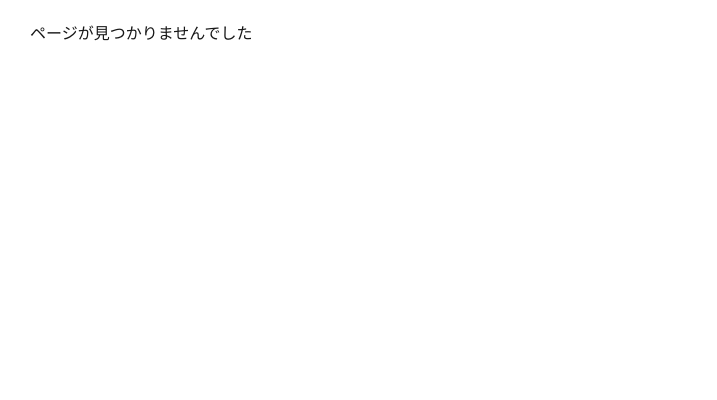
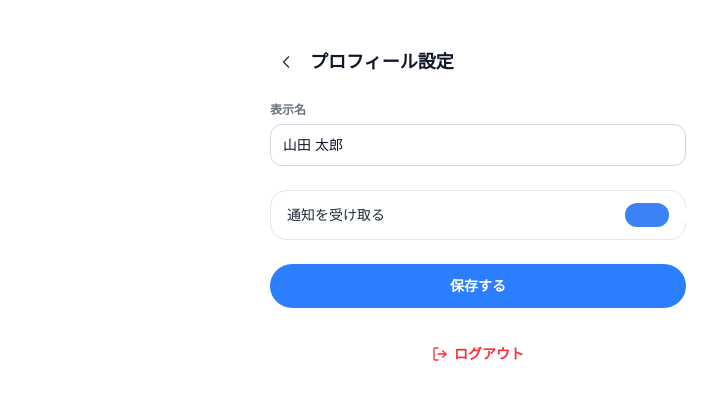
Before and after one commit to itc-s24004/drill-quest, a Next.js app: page /profile in a window 1280 px wide. Before the commit this address had no page. Shown: the top 400 px of the page, without its empty margins (162-879 px from the left). Built offline with nearby package versions, Linux system fonts and the light colour scheme.

Commit message:
プロフィール画面の追加

```diff
--- /dev/null
+++ b/app/page.client.tsx
@@ -0,0 +1,40 @@
+"use client"
+
+
+import { useState } from "react"
+import { ClientSide } from "./_components/app/client/component"
+import QuizCard from "./_components/QuizCard"
+import SearchHeader from "./_components/SearchHeader"
+import { App_DB_Drill_ } from "./app.type"
+
+type ClientScreenProps = {
+    data: App_DB_Drill_[]
+}
+
+export function ClientScreen({data}: ClientScreenProps) {
+    const [Drills, setDrills] = useState(data)
+
+    return (
+        <ClientSide>
+            <div className="flex h-full min-h-0 flex-col">
+                 <SearchHeader onSearch={() => {}} onProfileClick={() => {}} />
+
+                 <div className="flex flex-1 flex-col gap-3 overflow-y-auto px-4 py-4">
+                {Drills.map((quiz) => (
+                    <QuizCard
+                        data={quiz}
+                        key={quiz.id}
+                        onUpdate={(newData) => {
+                            setDrills((currentDrills) => {
+                                const newDrills = [...currentDrills];
+                                newDrills.splice(newDrills.indexOf(quiz), 1, newData);
+                                return newDrills;
+                            })
+                        }}
+                    />
+                ))}
+                </div>
+            </div>
+        </ClientSide>
+    )
+}
--- /dev/null
+++ b/app/profile/page.tsx
@@ -0,0 +1,97 @@
+"use client";
+
+import { useState } from "react";
+import { useRouter } from "next/navigation";
+import { ChevronLeft, LogOut } from "lucide-react";
+
+// TODO: バックエンド実装後、ログイン中のユーザー情報の取得結果に差し替える
+const INITIAL_PROFILE = {
+  displayName: "山田 太郎",
+  notificationsEnabled: true,
+};
+
+export default function Profile() {
+  const router = useRouter();
+  const [displayName, setDisplayName] = useState(INITIAL_PROFILE.displayName);
+  const [notificationsEnabled, setNotificationsEnabled] = useState(
+    INITIAL_PROFILE.notificationsEnabled
+  );
+  const [saved, setSaved] = useState(false);
+
+  const handleSave = () => {
+    // TODO: バックエンド実装後、ここでプロフィール更新APIに送信する
+    setSaved(true);
+    setTimeout(() => setSaved(false), 2000);
+  };
+
+  const handleLogout = () => {
+    // TODO: バックエンド実装後、ここでログアウト処理（セッション破棄・トークン削除など）を行う
+    router.push("/login");
+  };
+
+  return (
+    <div className="mx-auto flex w-full max-w-md flex-col gap-6 px-4 pb-8 pt-6">
+      <div className="flex items-center gap-2">
+        <button
+          type="button"
+          onClick={() => router.back()}
+          aria-label="戻る"
+          className="flex h-8 w-8 items-center justify-center rounded-full text-gray-700 transition-colors active:bg-gray-100"
+        >
+          <ChevronLeft size={20} />
+        </button>
+        <h1 className="text-lg font-bold text-gray-900">プロフィール設定</h1>
+      </div>
+
+      {/* 表示名 */}
+      <label className="flex flex-col gap-1.5">
+        <span className="text-xs font-bold text-gray-500">表示名</span>
+        <input
+          type="text"
+          value={displayName}
+          onChange={(e) => setDisplayName(e.target.value)}
+          className="rounded-xl border border-gray-300 px-3 py-2.5 text-sm text-gray-900 outline-none focus:border-blue-400"
+        />
+      </label>
+
+      {/* 通知ON/OFF */}
+      <div className="flex flex-col rounded-2xl border border-gray-200">
+        <div className="flex items-center justify-between px-4 py-3">
+          <span className="text-sm text-gray-800">通知を受け取る</span>
+          <button
+            type="button"
+            role="switch"
+            aria-checked={notificationsEnabled}
+            onClick={() => setNotificationsEnabled((prev) => !prev)}
+            className="relative h-6 w-11 shrink-0 rounded-full transition-colors"
+            style={{ backgroundColor: notificationsEnabled ? "#3b82f6" : "#d1d5db" }}
+          >
+            <span
+              className="absolute top-0.5 h-5 w-5 rounded-full bg-white transition-transform"
+              style={{
+                transform: notificationsEnabled ? "translateX(22px)" : "translateX(2px)",
+              }}
+            />
+          </button>
+        </div>
+      </div>
+
+      <button
+        type="button"
+        onClick={handleSave}
+        className="w-full rounded-full bg-blue-500 py-3 text-sm font-bold text-white transition-colors active:bg-blue-600"
+      >
+        {saved ? "保存しました" : "保存する"}
+      </button>
+
+      <button
+        type="button"
+        onClick={handleLogout}
+        className="flex w-full items-center justify-center gap-1.5 py-3 text-sm font-bold text-red-500"
+      >
+        <LogOut size={16} />
+        ログアウト
+      </button>
+    </div>
+  );
+}
--- a/app/search/page.tsx
+++ b/app/search/page.tsx
@@ -49,7 +49,7 @@ export default async function SearchPage({ searchParams }: {searchParams: Promis
 
 
 
-    return (
+  return (
         <DrillListView data={data ?? []} categories={categories} query={{title, categoryId, tagIds, bookmarked__only}}/>
         // <PageClient data={data ?? []} categories={categories} query={{title, categoryId, tagIds, bookmarked__only}}/>
     )
```
